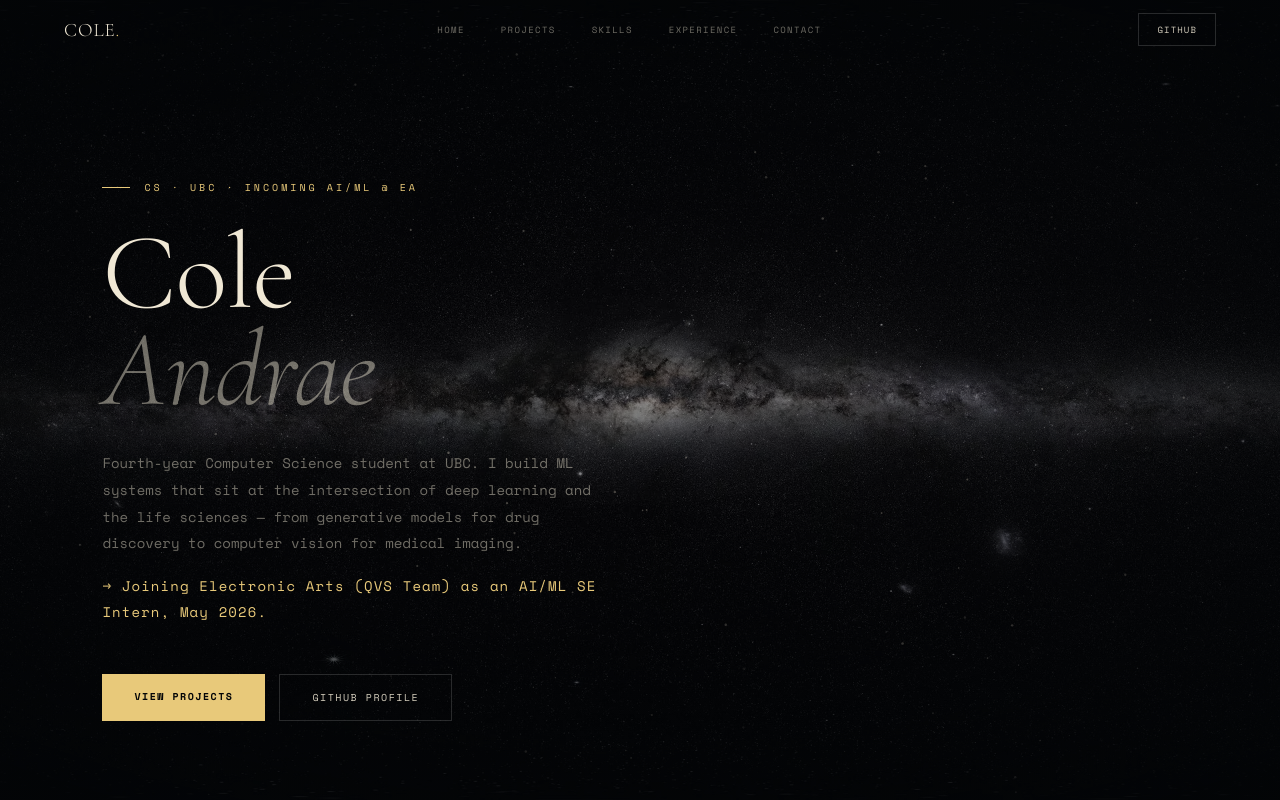
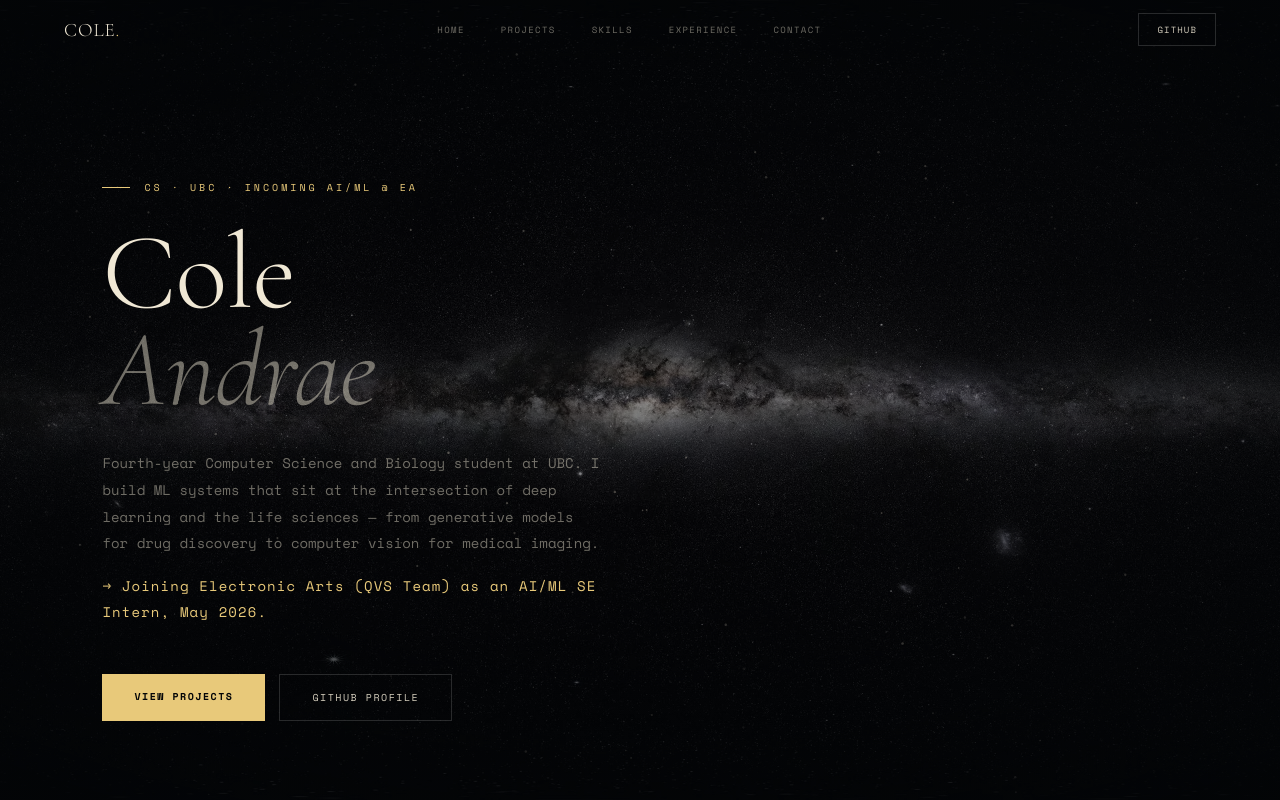
Before and after one commit to ColeAndrae/ml-portfolio, a Next.js app: page / in a window 1280 px wide. Shown: the top 800 px of the page. Built offline with nearby package versions, Linux system fonts and the light colour scheme.

Commit message:
fixed experience section

```diff
--- a/app/page.tsx
+++ b/app/page.tsx
@@ -118,7 +118,7 @@ const TIMELINE = [
   },
   {
     role: "Machine Learning Researcher",
-    org: "University of British Columbia",
+    org: "Michael Smith Laboratories",
     period: "Sep 2025 – Present",
     location: "Vancouver, BC",
     color: "#7ae8c9",
@@ -617,10 +617,10 @@ export default function Home() {
                 marginBottom: "16px",
               }}
             >
-              Fourth-year Computer Science student at UBC. I build ML systems
-              that sit at the intersection of deep learning and the life
-              sciences — from generative models for drug discovery to computer
-              vision for medical imaging.
+              Fourth-year Computer Science and Biology student at UBC. I build
+              ML systems that sit at the intersection of deep learning and the
+              life sciences — from generative models for drug discovery to
+              computer vision for medical imaging.
             </p>
             <p
               style={{
```
